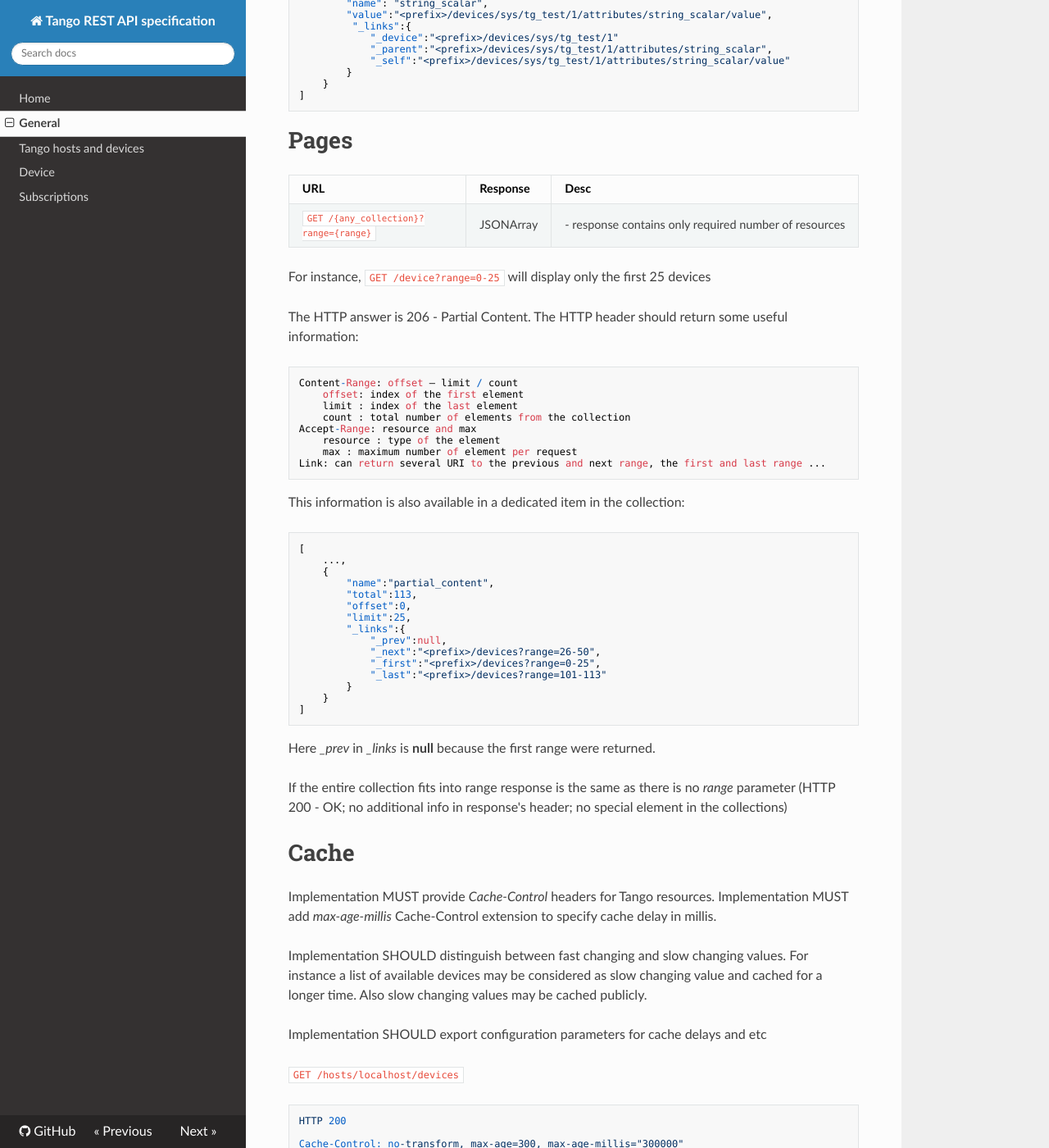
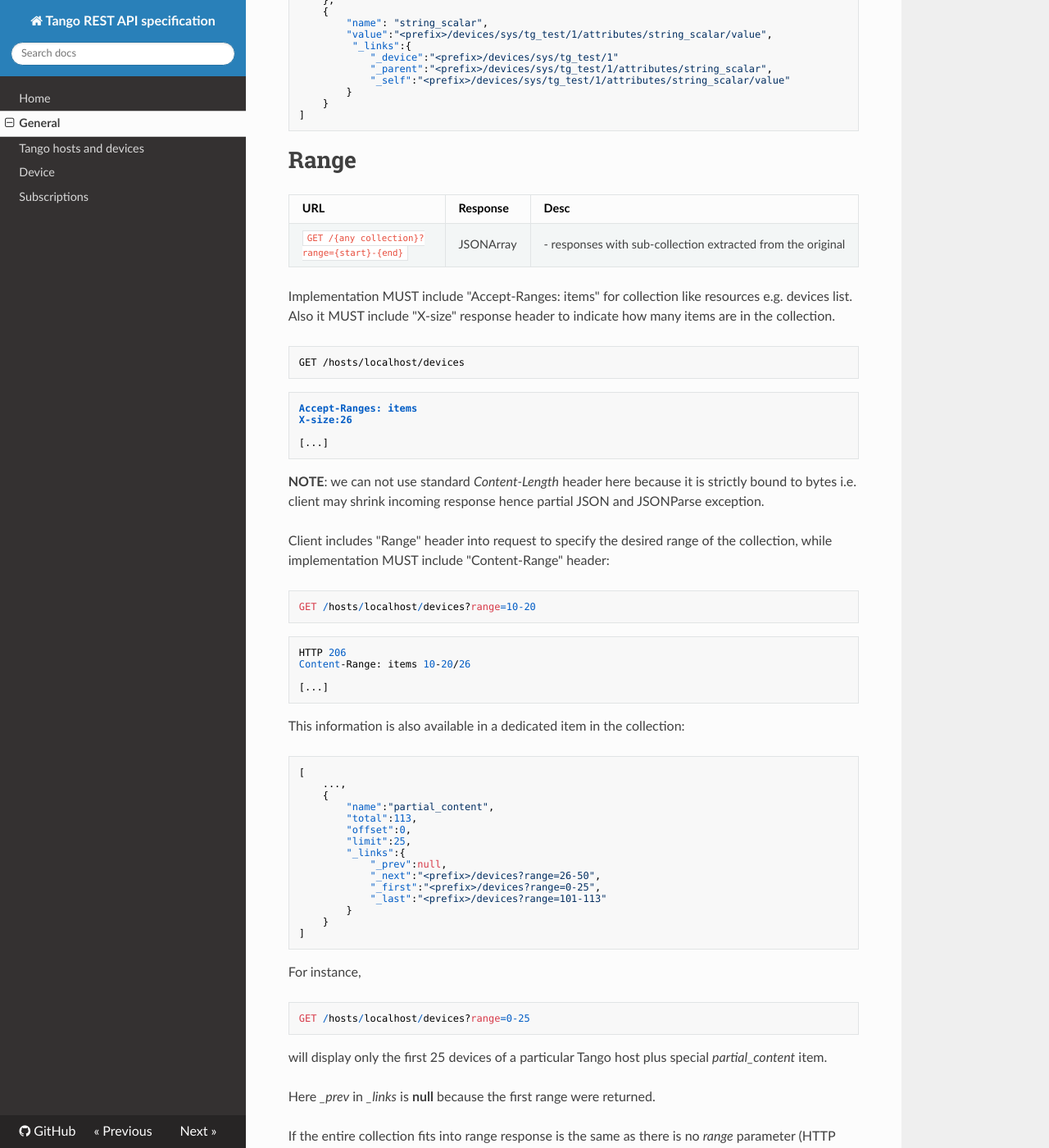
Before and after one commit to tango-controls/rest-api, an MkDocs documentation site: the page built from docs/general.md, in a window 1280 px wide and 1400 px high, scrolled down 2972 px. Shown: the whole window at 82% size. Built offline with MkDocs 1.6.1, drawn with Linux system fonts in a browser that asks for light colours; nearby versions of some CDN libraries; old or Windows-style settings are respelled for this version of MkDocs; some of the changed text lies outside the part shown.

Commit message:
Progress: #47

````diff
--- a/docs/general.md
+++ b/docs/general.md
@@ -130,25 +130,40 @@ This one shows everything except _info_ and _properties_ fields:
 ```
 
 
-# Pages
+# Range
 
-  URL           |  Response | Desc
-----------------|-----------|---------------------------------------------------
- `GET /{any_collection}?range={range}` | JSONArray | - response contains only required number of resources
+URL                |   Response  | Desc
+------------------- | ----------- | ---------------------------------------------------
+`GET /{any collection}?range={start}-{end}` | JSONArray | - responses with sub-collection extracted from the original
 
-For instance, `GET /device?range=0-25` will display only the first 25 devices
 
-The HTTP answer is 206 - Partial Content.
-The HTTP header should return some useful information:
+Implementation MUST include "Accept-Ranges: items" for collection like resources e.g. devices list. Also it MUST include "X-size" response header to indicate how many items are in the collection.
 
-    Content-Range: offset – limit / count
-        offset: index of the first element
-        limit : index of the last element
-        count : total number of elements from the collection
-    Accept-Range: resource and max
-        resource : type of the element
-        max : maximum number of element per request
-    Link: can return several URI to the previous and next range, the first and last range ...
+```
+GET /hosts/localhost/devices
+```
+
+```
+Accept-Ranges: items
+X-size:26
+
+[...]
+```
+
+**NOTE**: we can not use standard _Content-Length_ header here because it is strictly bound to bytes i.e. client may shrink incoming response hence partial JSON and JSONParse exception.
+
+Client includes "Range" header into request to specify the desired range of the collection, while implementation MUST include "Content-Range" header:
+
+```
+GET /hosts/localhost/devices?range=10-20
+```
+
+```
+HTTP 206
+Content-Range: items 10-20/26
+
+[...]
+```
 
 This information is also available in a dedicated item in the collection:
 
@@ -169,6 +184,13 @@ This information is also available in a dedicated item in the collection:
     }
 ]
 ```
+
+For instance,
+```
+GET /hosts/localhost/devices?range=0-25
+```
+
+will display only the first 25 devices of a particular Tango host plus special _partial_content_ item.
 
 Here *_prev* in *_links* is __null__ because the first range were returned.
 
@@ -239,6 +261,10 @@ Unauthorized request -- client has failed to provide valid credentials
 
 Resource does not exist e.g. `GET devices/x/y/z` should return status code 404 if `x/y/z` is not defined in th Tango db.
 
+### 416
+
+In case _range_ is not satisfiable or _range_ is invalid e.g. "5-1"
+
 ### 500
 
 Tango REST server crashes - indicates bug in the REST server
````
